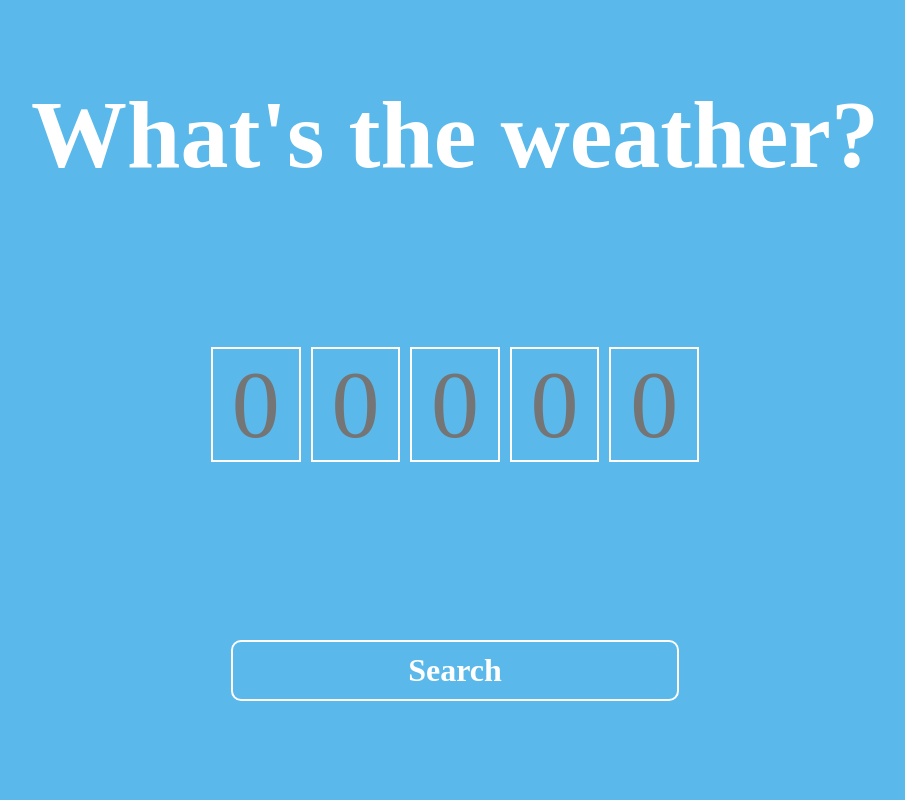
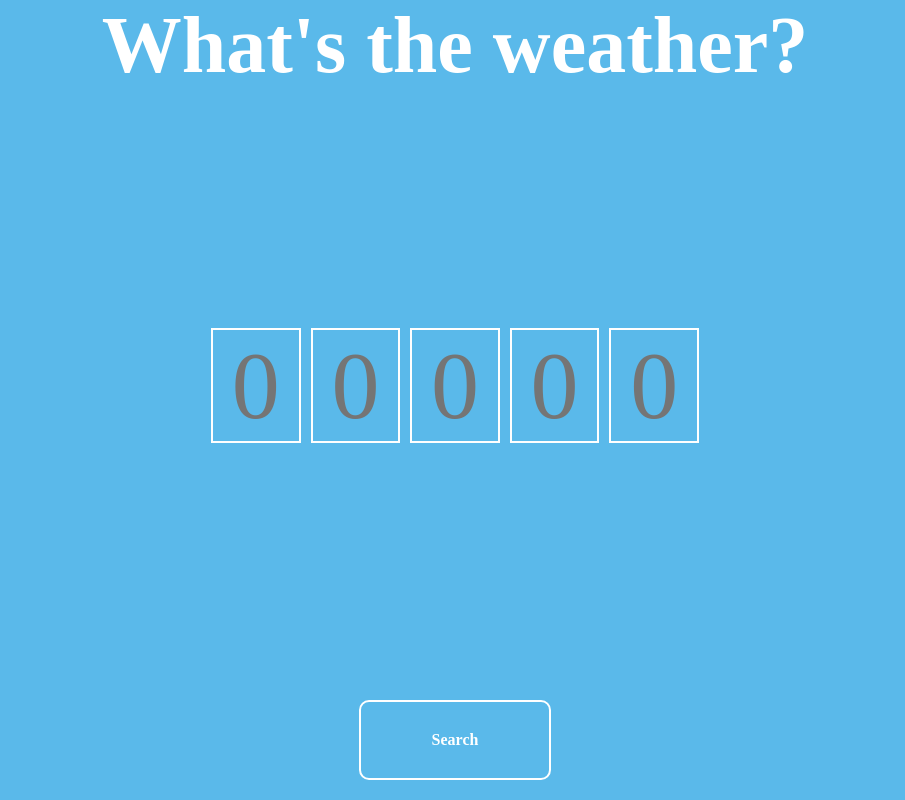
Before and after one commit to macolby14/weather-app, a React (Create React App) app: page / in a window 1280 px wide. Shown: the whole page, without its empty margins (185-1090 px from the left). Built offline with nearby package versions, Linux system fonts and the light colour scheme; a web font is replaced by a local one.

Commit message:
added some re-sizing for landscape

```diff
--- a/src/components/Button/Button.module.css
+++ b/src/components/Button/Button.module.css
@@ -12,5 +12,26 @@
   box-sizing: border-box;
   border: 2px white solid;
   border-radius: 10px;
-  width: 35%;
+  width: 60%;
+  height: 10%;
 }
+
+@media (orientation: landscape) {
+  .Button {
+    font-size: 1em;
+    width: 30%;
+    padding: 0;
+  }
+}
+
+@media (min-with: 600px) {
+  .Button {
+    width: 30%;
+  }
+}
+
+@media (min-width: 1200px) {
+  .Button {
+    width: 15%;
+  }
+}
--- a/src/components/CurrentWeather/CurrentWeather.module.css
+++ b/src/components/CurrentWeather/CurrentWeather.module.css
@@ -4,4 +4,6 @@
   display: flex;
   justify-content: center;
   align-items: center;
+  box-sizing: border-box;
+  padding-bottom: 10px;
 }
--- a/src/components/FutureWeather/FutureWeather.module.css
+++ b/src/components/FutureWeather/FutureWeather.module.css
@@ -1,4 +1,7 @@
 .FutureWeather {
   height: 30%;
   display: flex;
+  box-sizing: border-box;
+  padding-top: 10px;
+  padding-bottom: 10px;
 }
--- a/src/components/Title/Title.module.css
+++ b/src/components/Title/Title.module.css
@@ -21,6 +21,6 @@
 /*Desktops*/
 @media only screen and (min-width: 1200px) {
   .title {
-    font-size: 6em;
+    font-size: 5em;
   }
 }
--- a/src/components/WeatherBlock/WeatherBlock.module.css
+++ b/src/components/WeatherBlock/WeatherBlock.module.css
@@ -60,6 +60,16 @@ img {
   width: 100%;
 }
 
+@media (orientation: landscape) {
+  .WeatherBlock {
+    font-size: 0.5em;
+  }
+  .WeatherBlock img {
+    height: 50%;
+    width: auto;
+  }
+}
+
 /* Will be applied to mobile devices */
 @media (max-width: 1000px) {
   .desktop-only {
--- a/src/components/containers/WeatherDisplay/WeatherDisplay.jsx
+++ b/src/components/containers/WeatherDisplay/WeatherDisplay.jsx
@@ -94,6 +94,7 @@ class WeatherDisplay extends React.Component {
           <Title>Here's the weather in {this.state.weather.name}:</Title>
           <CurrentWeather weather={this.state.weather} />
           <FutureWeather forecast={this.state.forecast} />
+          <Button>Search Again</Button>
         </React.Fragment>
       );
     }
--- a/src/components/containers/WeatherDisplay/WeatherDisplay.module.css
+++ b/src/components/containers/WeatherDisplay/WeatherDisplay.module.css
@@ -2,5 +2,5 @@
   height: 100%;
   display: flex;
   flex-direction: column;
-  justify-content: space-around;
+  justify-content: space-between;
 }
```
